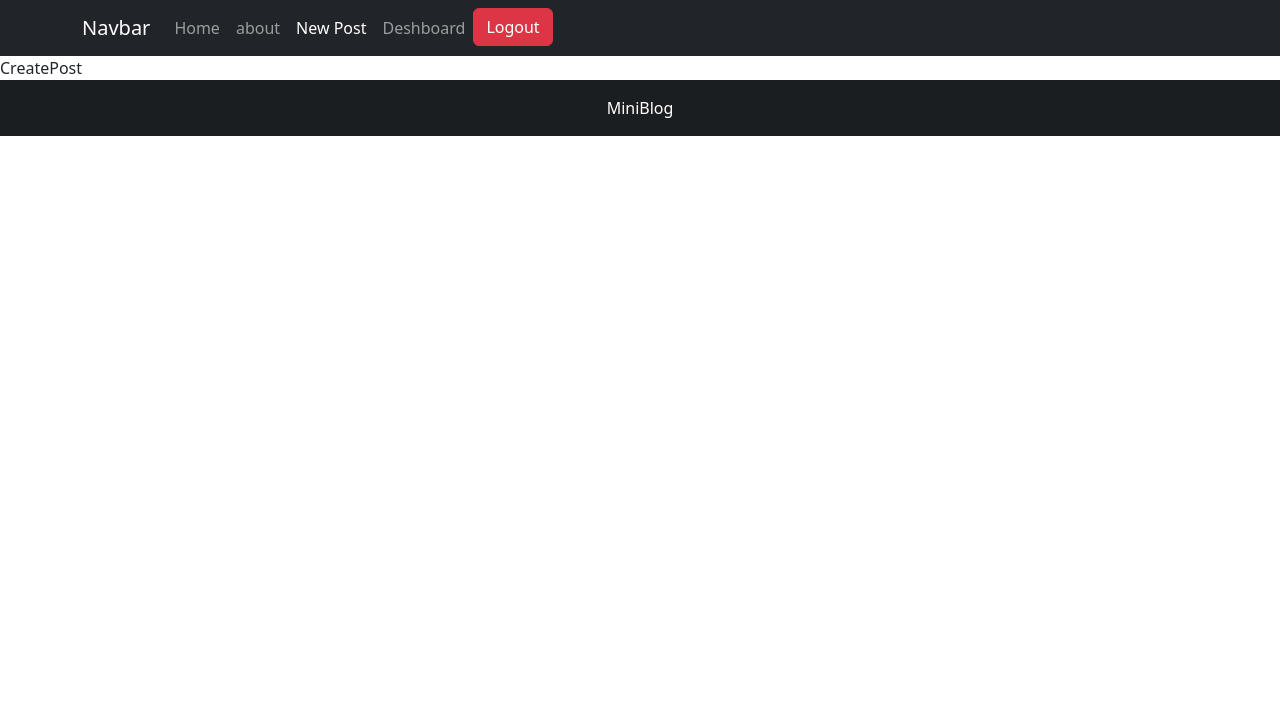
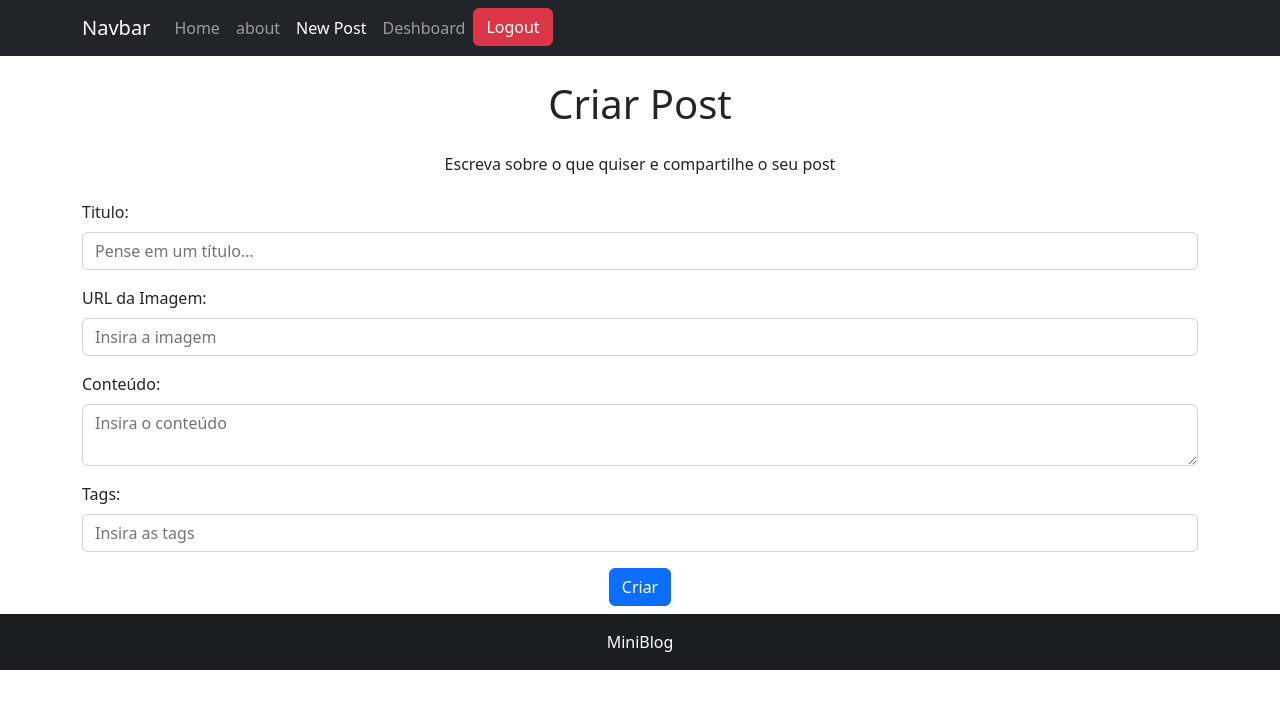
Before and after one commit to pedroveronez2/MiniBlog, a React (Create React App) app: page /posts/create in a window 1280 px wide. Shown: the top 708 px of the page. Built offline with nearby package versions, Linux system fonts and the light colour scheme; no server answers; sample sign-in values are in the browser's storage.

Commit message:
Função de Criar Post

```diff
--- a/src/pages/CreatePost/CreatePost.jsx
+++ b/src/pages/CreatePost/CreatePost.jsx
@@ -1,9 +1,96 @@
-import React from 'react'
+import React from 'react';
+import { useState } from 'react';
+import { useNavigate } from 'react-router-dom';
+import { useAuthValue } from '../../context/AuthContext.js';
 
 function CreatePost() {
+  const [error, setError] = useState(null);
+  const [title, setTitle] = useState('');
+  const [image, setImage] = useState('');
+  const [body, setBody] = useState('');
+  const [tags, setTags] = useState([]);
+  const [formError, setFormError] = useState('');
+  const navigate = useNavigate();
+  const { user } = useAuthValue();
+
+  const handleSubmit = (e) => {
+    e.preventDefault();
+    // Adicione aqui a lógica para enviar o formulário ao servidor
+    navigate('/'); // redirecionar para a página inicial após o envio
+  };
+
   return (
-    <div>CreatePost</div>
-  )
+    <div className="container">
+      <h1 className="text-center my-4">Criar Post</h1>
+      <p className="text-center mb-4">Escreva sobre o que quiser e compartilhe o seu post</p>
+      <form onSubmit={handleSubmit}>
+        <div className="mb-3">
+          <label htmlFor="title" className="form-label">
+            Titulo:
+          </label>
+          <input
+            type="text"
+            name="title"
+            id="title"
+            className="form-control"
+            placeholder="Pense em um título..."
+            onChange={(e) => setTitle(e.target.value)}
+            value={title}
+            required
+          />
+        </div>
+        <div className="mb-3">
+          <label htmlFor="image" className="form-label">
+            URL da Imagem:
+          </label>
+          <input
+            type="text"
+            name="image"
+            id="image"
+            className="form-control"
+            placeholder="Insira a imagem"
+            onChange={(e) => setImage(e.target.value)}
+            value={image}
+            required
+          />
+        </div>
+        <div className="mb-3">
+          <label htmlFor="body" className="form-label">
+            Conteúdo:
+          </label>
+          <textarea
+            name="body"
+            id="body"
+            className="form-control"
+            placeholder="Insira o conteúdo"
+            onChange={(e) => setBody(e.target.value)}
+            value={body}
+            required
+          ></textarea>
+        </div>
+        <div className="mb-3">
+          <label htmlFor="tags" className="form-label">
+            Tags:
+          </label>
+          <input
+            type="text"
+            name="tags"
+            id="tags"
+            className="form-control"
+            placeholder="Insira as tags"
+            onChange={(e) => setTags(e.target.value)}
+            value={tags}
+            required
+          />
+        </div>
+        <div className="d-flex justify-content-center m-2">
+          <button type="submit" className="btn btn-primary">
+            Criar
+          </button>
+        </div>
+      </form>
+    </div>
+  );
 }
 
-export default CreatePost
+export default CreatePost;
```
Also changed, not shown: src/hook/useInsertDocument.js (added, +62 -0 lines).
